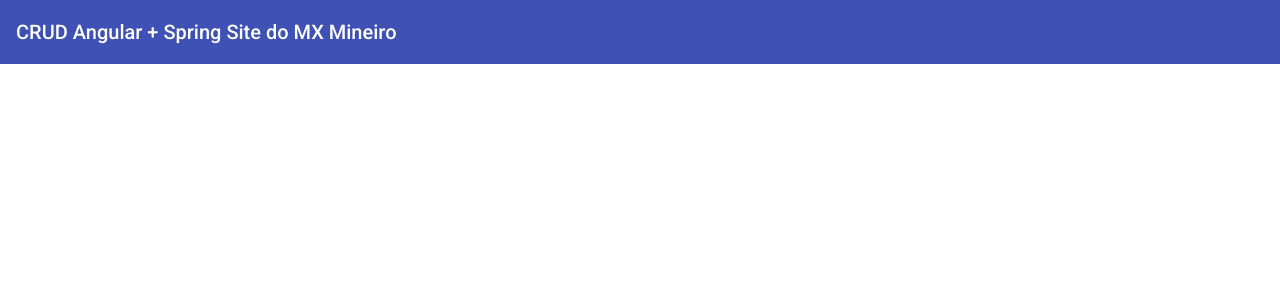
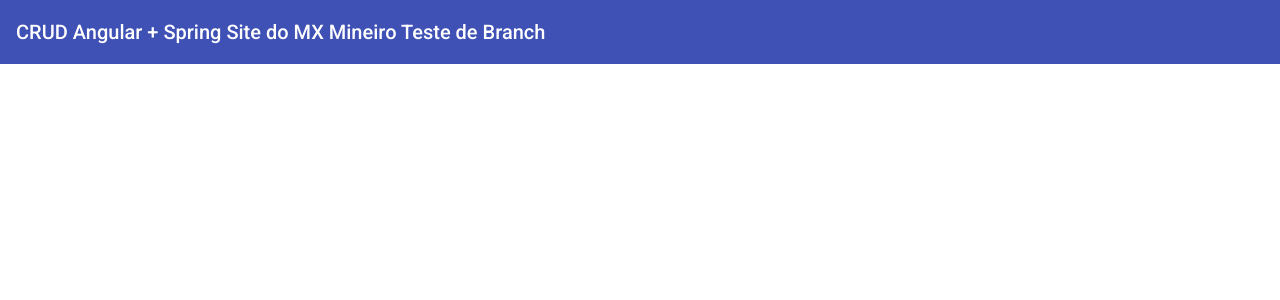
Before and after one commit to Carlos-Diego-Freitas/curso-angular-loiane, an Angular app in the folder crud-angular-spring/crud-angular/: page / in a window 1280 px wide. Shown: the top 300 px of the page. Built offline with nearby package versions, Linux system fonts and the light colour scheme.

Commit message:
Testando a Branch

```diff
--- a/crud-angular-spring/crud-angular/src/app/app.component.html
+++ b/crud-angular-spring/crud-angular/src/app/app.component.html
@@ -1,3 +1,3 @@
 <mat-toolbar color = "primary">
-  <span>CRUD Angular + Spring Site do MX Mineiro</span>
+  <span>CRUD Angular + Spring Site do MX Mineiro Teste de Branch</span>
 </mat-toolbar>
```
